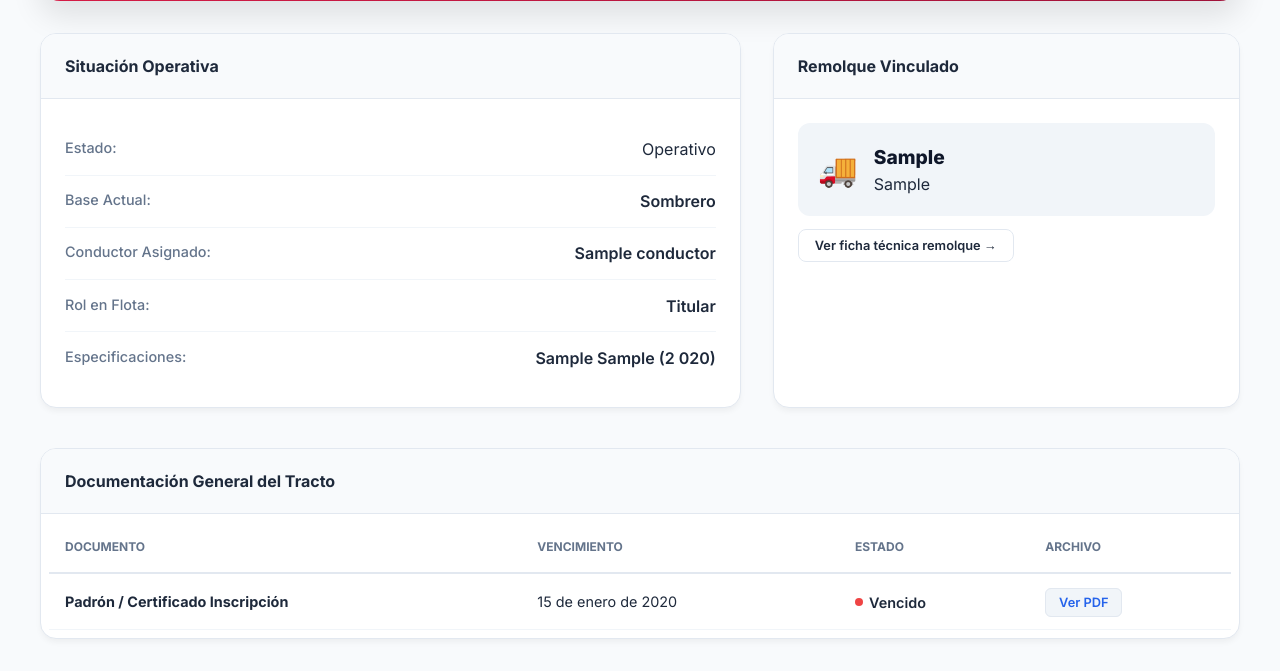
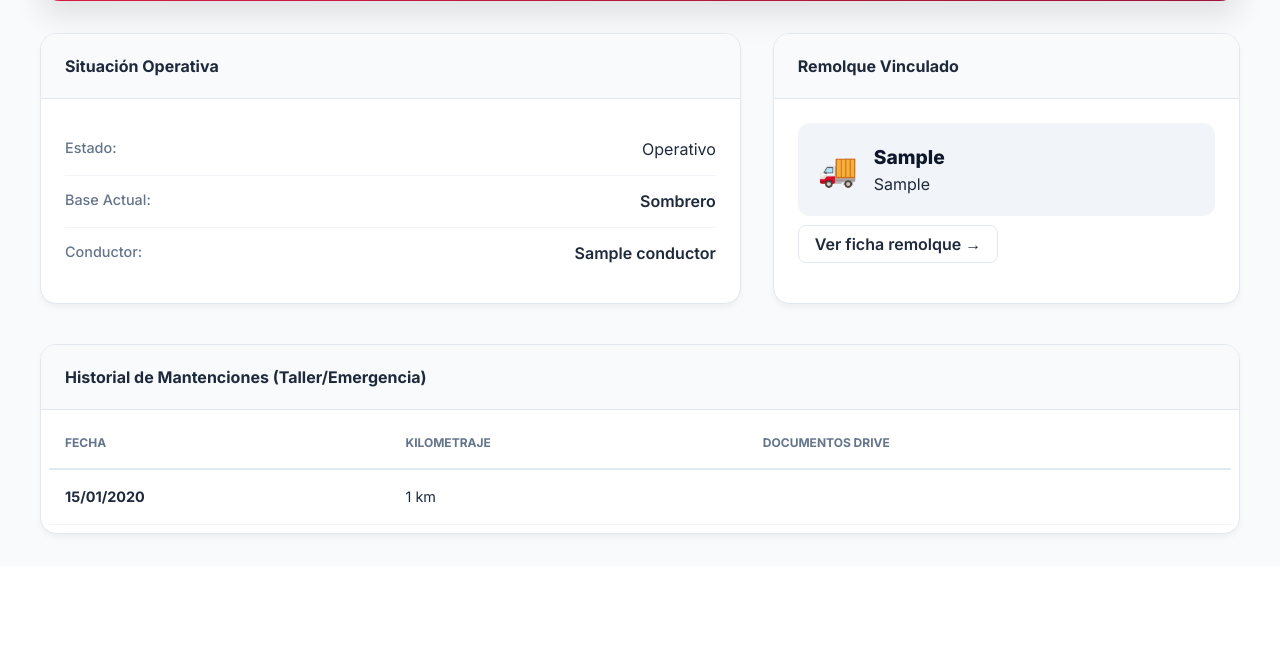
Before and after one commit to iancuea/app_zmc_00, a Django app: page /camiones/1/ in a window 1280 px wide. Shown: the part 510-1181 px from the top of the page. After the commit the page ends 1047 px from the top, so only its background shows below. Run offline with Django 5.2, Linux system fonts and the light colour scheme; a user stored in the database is signed in; tables that the repository leaves empty hold one stand-in row (values such as "Sample post").

Commit message:
mantenciones ok
arreglar diseño

```diff
--- a/core/static/core/css/camiones.css
+++ b/core/static/core/css/camiones.css
@@ -483,3 +483,52 @@ body {
     border-radius: 3px;
     border: 1px solid #f1f5f9;
 }
+.drive-doc-link {
+    display: inline-flex;
+    align-items: center;
+    gap: 8px;
+    background-color: #f1f5f9;
+    color: #1e293b;
+    border: 1px solid #cbd5e1;
+    padding: 6px 12px;
+    border-radius: 6px;
+    font-size: 0.75rem;
+    font-weight: 700;
+    text-decoration: none;
+    transition: 0.2s;
+    margin: 2px 0;
+}
+
+.drive-doc-link:hover {
+    background-color: #eff6ff;
+    border-color: #2563eb;
+    color: #2563eb;
+    transform: translateY(-1px);
+}
+.table-container-minimal { padding: 0.5rem; }
+.table-minimal { width: 100%; border-collapse: collapse; }
+
+.table-minimal th {
+    padding: 1rem;
+    text-align: left;
+    font-size: 0.75rem;
+    border-bottom: 2px solid var(--border-color);
+    color: var(--text-muted);
+    text-transform: uppercase;
+}
+
+.table-minimal td {
+    padding: 1rem;
+    border-bottom: 1px solid #f1f5f9;
+    font-size: 0.9rem;
+}
+
+/* Badge para el tipo (Taller, Emergencia) */
+.badge-tipo {
+    font-size: 0.7rem;
+    background: #e2e8f0;
+    color: #475569;
+    padding: 3px 8px;
+    border-radius: 12px;
+    font-weight: 700;
+}
--- a/core/templates/core/camion_detail.html
+++ b/core/templates/core/camion_detail.html
@@ -18,7 +18,6 @@
     </div>
 
     {# --- EL SEMÁFORO GIGANTE (CARD HERO) --- #}
-    {# Agregamos estado_mant.css para el degradado y estado_mant.codigo para asegurar compatibilidad #}
     <div class="card-hero-pro {{ estado_mant.css }} {{ estado_mant.codigo }}">
         <div class="hero-main-info">
             <span class="hero-badge-label">Estado Técnico Tracto</span>
@@ -36,16 +35,21 @@
         <div class="hero-stats-grid">
             <div class="hero-stat-box">
                 <span class="stat-label">Kilometraje Actual</span>
-                {# Usamos el dato directo del estado_actual #}
                 <span class="stat-value">{{ camion.estado_actual.kilometraje|default:0|intcomma }} <small>km</small></span>
             </div>
-            {% if mantenciones %}
+
             <div class="hero-stat-box">
                 <span class="stat-label">Próxima Mantención</span>
-                {# Mostramos la meta que el camión excedió #}
-                <span class="stat-value">{{ mantenciones.0.km_proxima_mantencion|default:0|intcomma }} <small>km</small></span>
+                <span class="stat-value">
+                    {# USAMOS EL DATO CALCULADO DINÁMICAMENTE POR LA FUNCIÓN DE SALUD #}
+                    {% if estado_mant.proxima_km > 0 %}
+                        {{ estado_mant.proxima_km|intcomma }}
+                    {% else %}
+                        --
+                    {% endif %}
+                    <small>km</small>
+                </span>
             </div>
-            {% endif %}
         </div>
     </div>
 
@@ -67,22 +71,8 @@
                     <span class="data-value">{{ camion.estado_actual.get_base_actual_display|default:"No asignada" }}</span>
                 </div>
                 <div class="data-row">
-                    <span class="data-label">Conductor Asignado:</span>
-                    <span class="data-value">
-                        {% if camion.estado_actual.conductor %}
-                            {{ camion.estado_actual.conductor.nombre }}
-                        {% else %}
-                            <span class="text-muted">Sin asignar</span>
-                        {% endif %}
-                    </span>
-                </div>
-                <div class="data-row">
-                    <span class="data-label">Rol en Flota:</span>
-                    <span class="data-value">{{ camion.get_rol_operativo_display }}</span>
-                </div>
-                <div class="data-row">
-                    <span class="data-label">Especificaciones:</span>
-                    <span class="data-value">{{ camion.marca|default:"" }} {{ camion.modelo|default:"S/D" }} ({{ camion.anio }})</span>
+                    <span class="data-label">Conductor:</span>
+                    <span class="data-value">{{ camion.estado_actual.conductor.nombre|default:"Sin asignar" }}</span>
                 </div>
             </div>
         </div>
@@ -101,59 +91,45 @@
                             <span class="trailer-type">{{ remolque_vinculado.tipo_remolque|default:"Semirremolque" }}</span>
                         </div>
                     </div>
-                    <div style="margin-top: 1rem;">
-                        <a href="{% url 'remolque_detail' remolque_vinculado.id_remolque %}" class="btn-secondary-pro" style="font-size: 0.8rem;">Ver ficha técnica remolque →</a>
-                    </div>
+                    <a href="{% url 'remolque_detail' remolque_vinculado.id_remolque %}" class="btn-secondary-pro">Ver ficha remolque →</a>
                 {% else %}
-                    <div class="empty-state-pro">
-                        <div class="empty-icon">⚪</div>
-                        <p>No tiene remolque asignado actualmente.</p>
-                    </div>
+                    <div class="empty-state-pro"><p>Sin remolque asignado.</p></div>
                 {% endif %}
             </div>
         </div>
     </div>
 
-    {# --- SECCIÓN INFERIOR: DOCUMENTOS --- #}
+    {# --- NUEVA SECCIÓN: HISTORIAL DE TALLER --- #}
     <div class="card-pro section-margin">
         <div class="card-header-pro">
-            <h3>Documentación General del Tracto</h3>
+            <h3>Historial de Mantenciones (Taller/Emergencia)</h3>
         </div>
         <div class="table-container-minimal">
             <table class="table-minimal">
                 <thead>
                     <tr>
-                        <th>Documento</th>
-                        <th>Vencimiento</th>
-                        <th>Estado</th>
-                        <th>Archivo</th>
+                        <th>Fecha</th>
+                        <th>Kilometraje</th>
+                        <th>Documentos Drive</th>
                     </tr>
                 </thead>
                 <tbody>
-                    {% for doc in documentos %}
+                    {% for m in mantenciones %}
                     <tr>
-                        <td><strong>{{ doc.get_categoria_display }}</strong></td>
-                        <td>{{ doc.fecha_vencimiento|default:"Indefinido" }}</td>
+                        <td><strong>{{ m.fecha_mantencion|date:"d/m/Y" }}</strong></td>
+                        <td>{{ m.km_mantencion|intcomma }} km</td>
                         <td>
-                            {# Usamos la lógica de colores de puntos que tienes en el CSS #}
-                            {% with d_estado=doc.estado|lower %}
-                            <span class="status-dot-label {% if d_estado == 'vencido' %}vencido{% elif d_estado == 'vigente' %}ok{% else %}proximo{% endif %}">
-                                {{ doc.estado }}
-                            </span>
-                            {% endwith %}
-                        </td>
-                        <td>
-                            {% if doc.archivo %}
-                                <a href="{{ doc.archivo.url }}" target="_blank" class="btn-action-small">Ver PDF</a>
-                            {% else %}
-                                <span class="text-muted" style="font-size: 0.8rem;">No disponible</span>
-                            {% endif %}
+                            {% for doc in m.documentos.all %}
+                                {% if 'http' in doc.ruta_archivo %}
+                                    <a href="{{ doc.ruta_archivo }}" target="_blank" class="drive-doc-link">
+                                        📄 {{ doc.nombre_archivo|default:"Ver Doc" }}
+                                    </a>
+                                {% endif %}
+                            {% endfor %}
                         </td>
                     </tr>
                     {% empty %}
-                    <tr>
-                        <td colspan="4" class="empty-table-msg">No hay documentos registrados para este camión.</td>
-                    </tr>
+                    <tr><td colspan="3" class="empty-table-msg">No hay registros técnicos.</td></tr>
                     {% endfor %}
                 </tbody>
             </table>
--- a/core/utils.py
+++ b/core/utils.py
@@ -16,28 +16,31 @@ def evaluar_salud_entidad(entidad):
     peor_estado = "OK"
     motivos = []
     km_restantes = None
+    meta_km = 0  # <--- Iniciamos la variable para el HTML
 
     # 1. Identificar si es Camión o Remolque
     es_camion = hasattr(entidad, 'id_camion')
 
     # 2. LÓGICA MECÁNICA: Prioridad absoluta a la tabla Mantencion
     if es_camion:
-        ultima_m = entidad.mantenciones.all().first()
+        ultima_m = entidad.mantenciones.exclude(tipo_mantencion='DIARIA').order_by('-fecha_mantencion').first()
         km_actual = entidad.estado_actual.kilometraje if entidad.estado_actual else 0
         intervalo = entidad.intervalo_mantencion  # Sacamos el dato del modelo Camion
     else:
-        ultima_m = entidad.mantenciones_remolque.all().first()
+        ultima_m = entidad.mantenciones_remolque.exclude(tipo_mantencion='DIARIA').order_by('-fecha_mantencion').first()
         km_actual = float(getattr(entidad, 'kilometraje_acumulado', 0))
         intervalo = 0 # O el intervalo que definas para remolques
 
     if ultima_m:
-        # SI EL CAMPO MANUAL TIENE DATO, USA ESE (Prioridad manual)
+        # Prioridad 1: Valor manual ingresado en el Admin
         if ultima_m.km_proxima_mantencion:
-            km_restantes = ultima_m.km_proxima_mantencion - km_actual
-        # SI ESTÁ VACÍO, CALCULA AUTOMÁTICAMENTE: (KM Salida Taller + Intervalo Camión)
+            meta_km = ultima_m.km_proxima_mantencion
+        # Prioridad 2: Cálculo automático (KM salida taller + intervalo)
         elif ultima_m.km_mantencion:
-            meta_automatica = ultima_m.km_mantencion + intervalo
-            km_restantes = meta_automatica - km_actual
+            meta_km = ultima_m.km_mantencion + intervalo
+
+        if meta_km > 0:
+            km_restantes = meta_km - km_actual
 
     # Evaluar semáforo mecánico
     if km_restantes is not None:
@@ -68,6 +71,7 @@ def evaluar_salud_entidad(entidad):
         "codigo": peor_estado,
         "css": f"estado-{peor_estado.lower()}",
         "label": peor_estado,
-        "prioridad": PRIORIDAD_MAP.get(peor_estado, 3),
-        "motivos": motivos
+        "prioridad": 3, # Tu mapa de prioridad
+        "motivos": motivos,
+        "proxima_km": meta_km  # <--- PASAMOS EL DATO CALCULADO AL DICCIONARIO
     }
```
